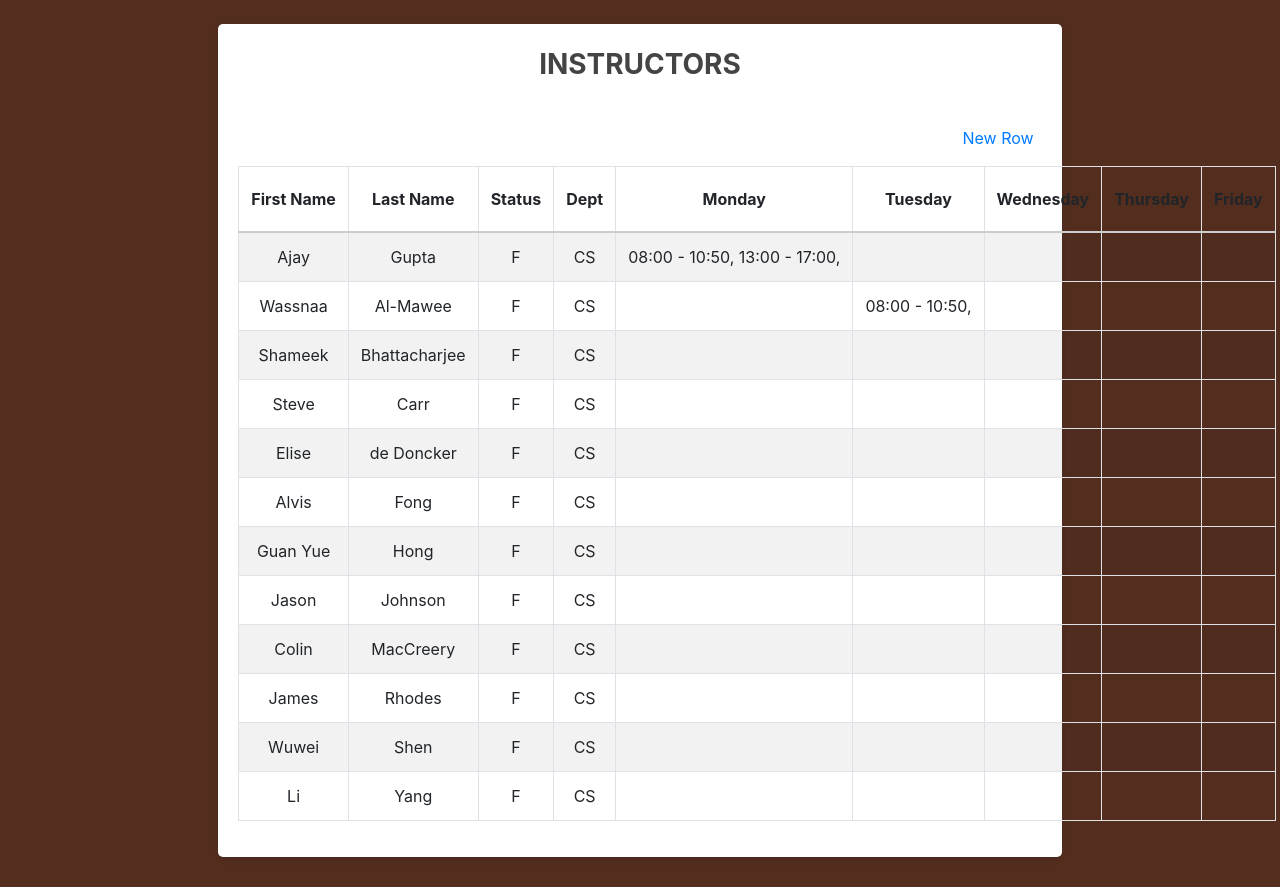
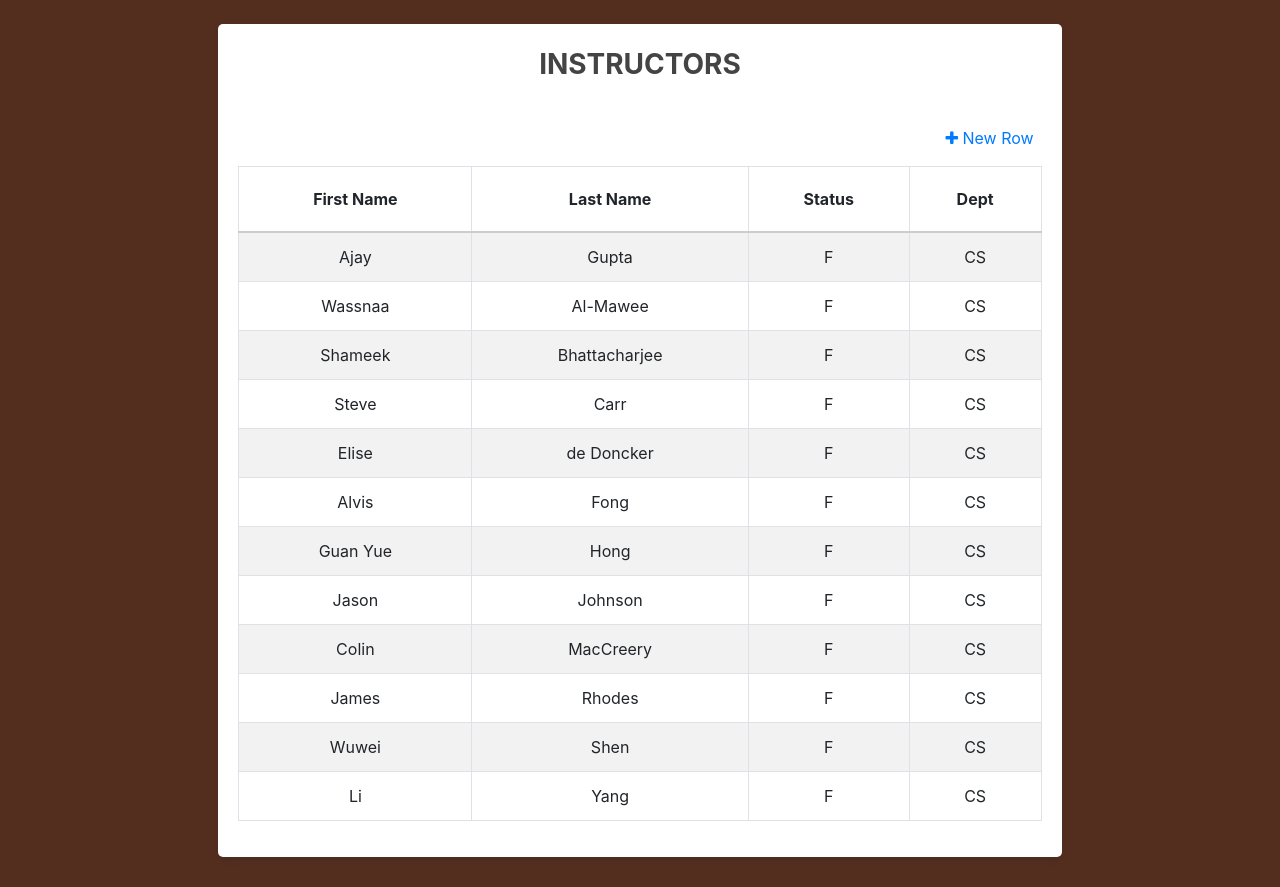
Before and after one commit to anubhavrawal/classscheduler, a Django app: page /instructors in a window 1280 px wide. Shown: the part 56-943 px from the top of the page. Run offline with Django 3.2, Linux system fonts and the light colour scheme; data comes from the database, SQL or seed files in the repository; some libraries are stand-ins or nearby versions.

Commit message:
Update instructors.html
-add scripts
-comment out schedule elements

```diff
--- a/scheduler/templates/scheduler/instructors.html
+++ b/scheduler/templates/scheduler/instructors.html
@@ -2,11 +2,10 @@
 {% load static %}
 
 {% block page_css%}
-<link
-  rel="stylesheet"
-  type="text/css"
-  href="{% static 'scheduler/home.css' %}"
-/>
+    <link rel="stylesheet" type = "text/css" href= "{% static 'scheduler/home.css' %}" >
+    <link rel="stylesheet" href="https://cdn.datatables.net/1.10.13/css/jquery.dataTables.min.css">
+    <link rel="stylesheet" href="https://cdn.datatables.net/buttons/1.2.4/css/buttons.dataTables.min.css">
+    <link rel="stylesheet" href="https://cdnjs.cloudflare.com/ajax/libs/font-awesome/4.7.0/css/font-awesome.min.css">
 {% endblock page_css%}
 
 {% block content %}
@@ -24,10 +23,9 @@
                                     <th>Last Name</th>
                                     <th>Status</th>
                                     <th>Dept</th>
-                                    {% comment %} <th>Schedule</th> {% endcomment %}
-                                    {% for day in weekdays %}
+                                    {% comment %} {% for day in weekdays %}
                                     <th>{{day}}</th>
-                                    {% endfor %}
+                                    {% endfor %} {% endcomment %}
                                 </tr>
                             </thead>
                             <tbody>
@@ -37,7 +35,7 @@
                                     <td class="pt-3-half" contenteditable="true">{{ instructor.last_name }}</td>
                                     <td class="pt-3-half" contenteditable="true">{{ instructor.status }}</td>
                                     <td class="pt-3-half text-uppercase" contenteditable="true">{{ instructor.department }}</td>
-                                    {% for day in weekdays %}
+                                    {% comment %} {% for day in weekdays %}
                                         <td class="pt-3-half" contenteditable="true">
                                             {% cycle instructor.schedule.Monday instructor.schedule.Tuesday instructor.schedule.Wednesday instructor.schedule.Thursday instructor.schedule.Friday as daily silent %}
                                             {% for block in daily %}
@@ -45,42 +43,7 @@
                                             {% endfor %}
                                         </td>
                                     {% endfor %}
-                                    {% comment %} <td class="pt-3-half" contenteditable="true">
-                                        {% if instructor.schedule.Monday != Null %}
-                                            {% for block in instructor.schedule.Monday %}
-                                                {{ block.start|slice:":5" }} - {{ block.end|slice:":5" }}<br>
-                                            {% endfor %}
-                                        {% else %}#
-                                        {% endif %}
-                                    </td> <td class="pt-3-half" contenteditable="true">
-                                        {% if instructor.schedule.Tuesday != Null %}
-                                            {% for block in instructor.schedule.Tuesday %}
-                                                {{ block.start|slice:":5" }} - {{ block.end|slice:":5" }}<br>
-                                            {% endfor %}
-                                        {% else %}#
-                                        {% endif %}
-                                    </td> <td class="pt-3-half" contenteditable="true">
-                                        {% if instructor.schedule.Wednesday != Null %}
-                                            {% for block in instructor.schedule.Wednesday %}
-                                                {{ block.start|slice:":5" }} - {{ block.end|slice:":5" }}<br>
-                                            {% endfor %}
-                                        {% else %}#
-                                        {% endif %}
-                                    </td> <td class="pt-3-half" contenteditable="true">
-                                        {% if instructor.schedule.Thursday != Null %}
-                                            {% for block in instructor.schedule.Thursday %}
-                                                {{ block.start|slice:":5" }} - {{ block.end|slice:":5" }}<br>
-                                            {% endfor %}
-                                        {% else %}#
-                                        {% endif %}
-                                    </td> <td class="pt-3-half" contenteditable="true">
-                                        {% if instructor.schedule.Friday != Null %}
-                                            {% for block in instructor.schedule.Friday %}
-                                                {{ block.start|slice:":5" }} - {{ block.end|slice:":5" }}<br>
-                                            {% endfor %}
-                                        {% else %}#
-                                        {% endif %}
-                                    </td> {% endcomment %}
+                                    <td> </td> {% endcomment %}
                                 </tr>
                                 {% endfor %}
                             </tbody>
@@ -102,10 +65,25 @@
 {% endblock content %}
 
 {% block bootstrapJS %}
-<script
-  type="text/javascript"
-  src="https://stackpath.bootstrapcdn.com/bootstrap/4.3.1/js/bootstrap.bundle.min.js"
-></script>
+       <!--Import jQuery before export.js-->
+    <script type="text/javascript" src="https://code.jquery.com/jquery-2.1.1.min.js"></script>
+
+
+    <!--Data Table-->
+    <script type="text/javascript"  src=" https://cdn.datatables.net/1.10.13/js/jquery.dataTables.min.js"></script>
+    <script type="text/javascript"  src=" https://cdn.datatables.net/buttons/1.2.4/js/dataTables.buttons.min.js"></script>
+
+    <!--Export table buttons-->
+    <script type="text/javascript"  src="https://cdnjs.cloudflare.com/ajax/libs/jszip/2.5.0/jszip.min.js"></script>
+    <script type="text/javascript" src="https://cdn.rawgit.com/bpampuch/pdfmake/0.1.24/build/pdfmake.min.js" ></script>
+    <script type="text/javascript"  src="https://cdn.rawgit.com/bpampuch/pdfmake/0.1.24/build/vfs_fonts.js"></script>
+    <script type="text/javascript" src="https://cdn.datatables.net/buttons/1.2.4/js/buttons.html5.min.js"></script>
+    <script type="text/javascript" src="https://cdn.datatables.net/buttons/1.2.1/js/buttons.print.min.js"></script>
+
+    <script src="https://cdnjs.cloudflare.com/ajax/libs/popper.js/1.14.7/umd/popper.min.js" integrity="sha384-UO2eT0CpHqdSJQ6hJty5KVphtPhzWj9WO1clHTMGa3JDZwrnQq4sF86dIHNDz0W1" crossorigin="anonymous"></script>
+    <script src="https://stackpath.bootstrapcdn.com/bootstrap/4.3.1/js/bootstrap.min.js" integrity="sha384-JjSmVgyd0p3pXB1rRibZUAYoIIy6OrQ6VrjIEaFf/nJGzIxFDsf4x0xIM+B07jRM" crossorigin="anonymous"></script>
+    <script type="text/javascript" src="https://stackpath.bootstrapcdn.com/bootstrap/4.3.1/js/bootstrap.bundle.min.js"></script>
+
     <script>
         var track_delete;
         var counter = 0;
```
